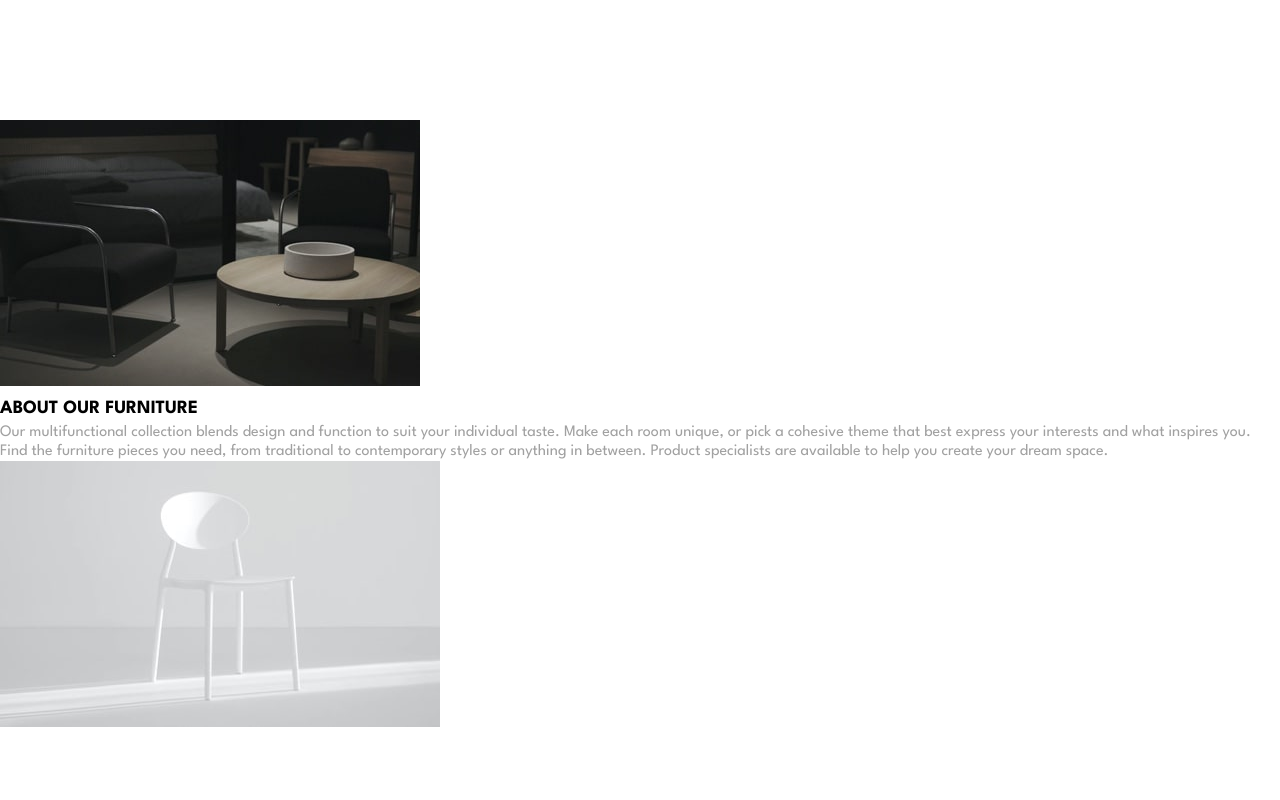
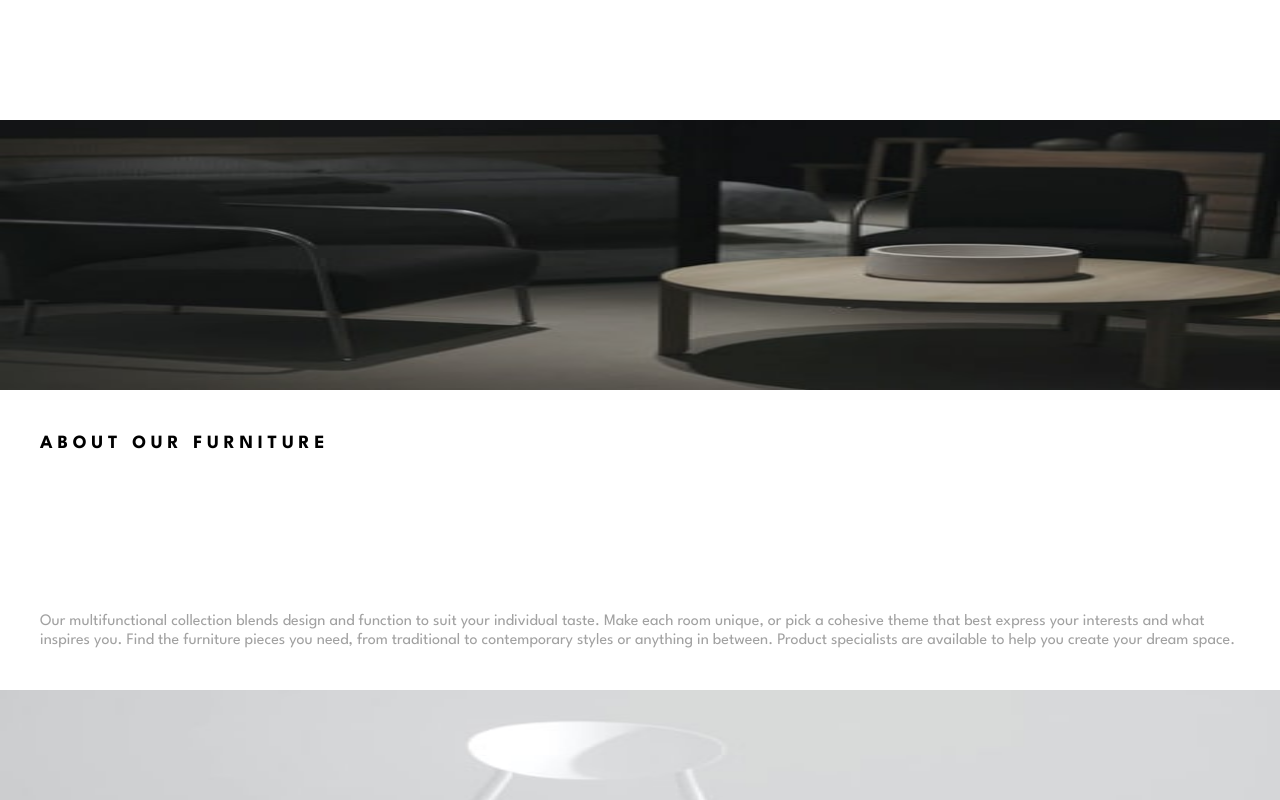
Before and after one commit to over-geek/room-homepage, a React (Vite) app: page / in a window 1280 px wide. Shown: the part 680-1480 px from the top of the page. Before the commit the page ends 1416 px from the top, so only its background shows below. Built offline with nearby package versions, Linux system fonts and the light colour scheme.

Commit message:
Add style to about section

```diff
--- a/src/App.css
+++ b/src/App.css
@@ -1,13 +1,13 @@
 /* Hamburger Menus */
 .logo {
-  position: fixed;
+  position: absolute;
   top: 40px;
   right: 40%;
   z-index: 1;
 }
 
 .hamburger {
-  position: fixed;
+  position: absolute;
   top: 40px;
   left: 20px;
   z-index: 10;
@@ -184,3 +184,58 @@
 .shop-link img {
   width: 40px;
 }
+
+/* About */
+.about-container {
+  display: grid;
+  grid-template-rows: 270px 300px 270px;
+}
+
+.about-images-container img{
+  width: 100%;
+  height: 100%;
+}
+
+.about-description-container {
+  padding: 40px 40px;
+}
+
+.about-description {
+  height: 100%;
+  display: flex;
+  flex-direction: column;
+  justify-content: space-between;
+}
+
+.about-description h3 {
+  letter-spacing: 0.3rem;
+}
+
+
+/* Media Queries */
+@media screen and (max-width: 375px) {
+  .slider-description-container {
+    padding: 50px 20px;
+  }
+
+  .slider-description-container h2 {
+    font-size: 2rem;
+    line-height: 1.5rem;
+  }
+
+  .shop-link {
+    font-size: 1.2rem;
+  }
+
+  .shop-link img {
+    width: 30px;
+  }
+
+  .about-container {
+    grid-template-rows: 240px 300px 240px;
+  }
+
+  .about-description-container {
+    padding: 50px 24px;
+  }
+}
```
